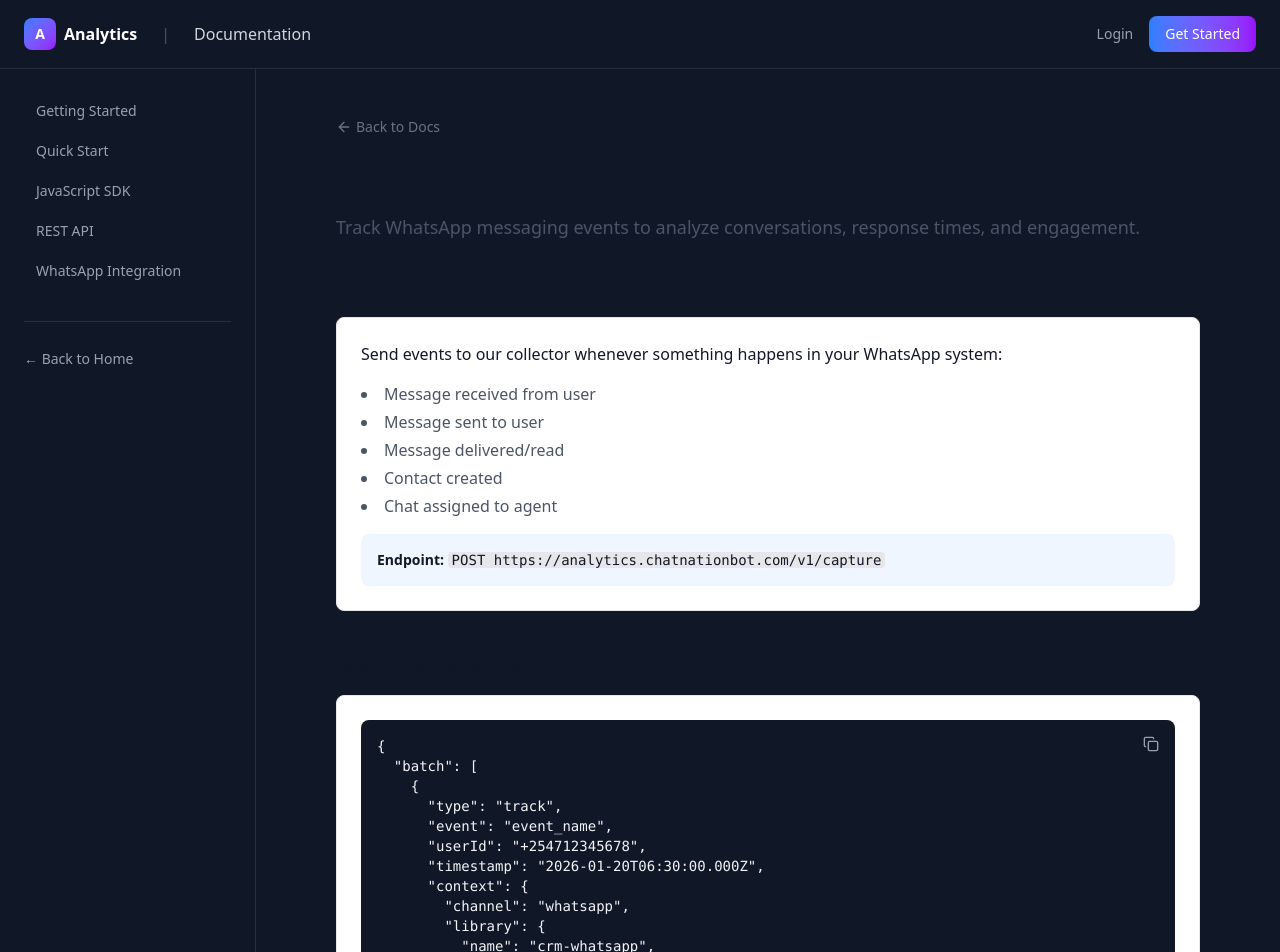
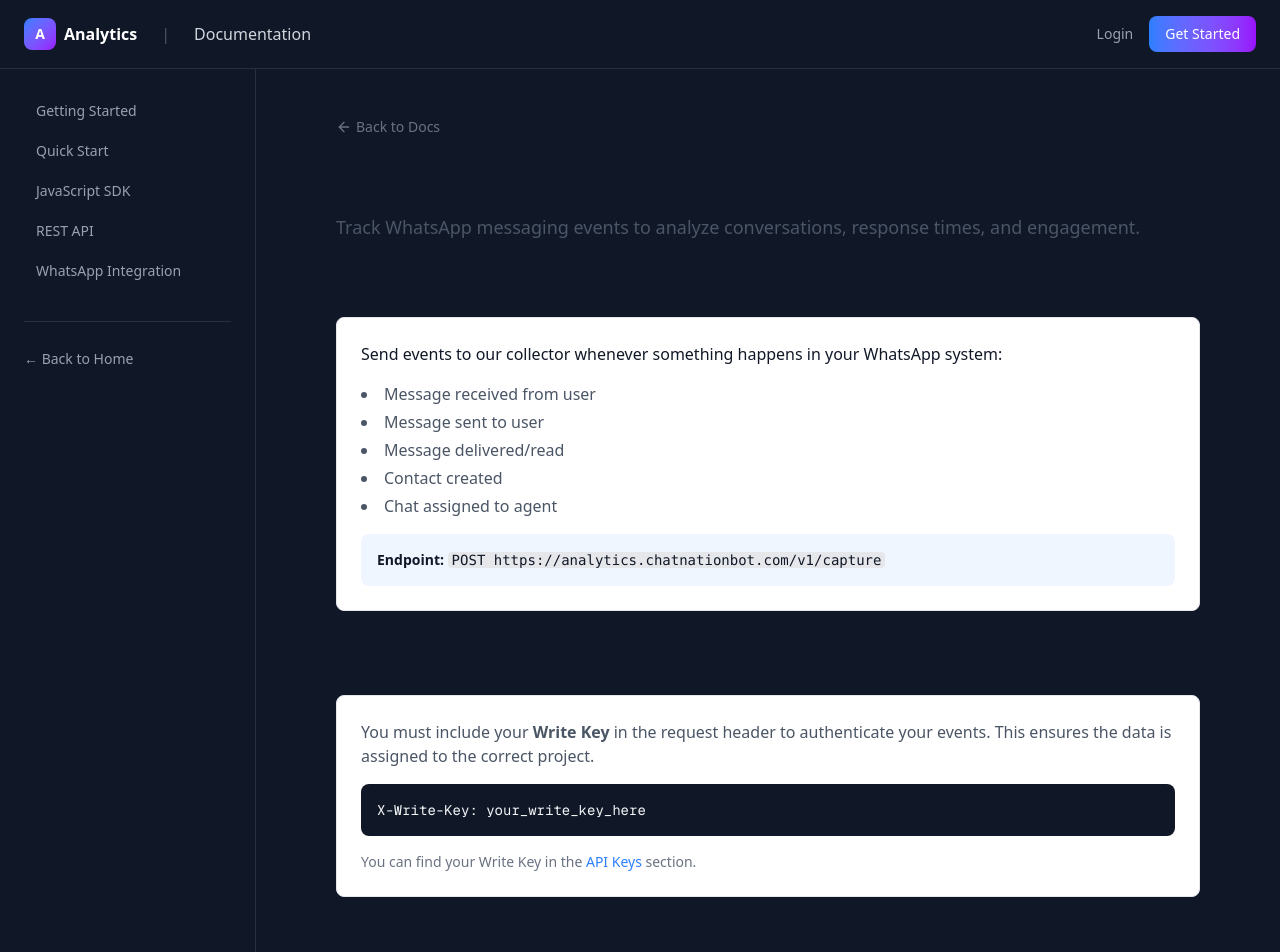
Before and after one commit to chatnationwork/analytics, a Next.js app in the folder packages/dashboard-ui/: page /docs/whatsapp in a window 1280 px wide. Shown: the top 952 px of the page. Built offline with nearby package versions, Linux system fonts and the light colour scheme.

Commit message:
feat: Add an authentication section to the WhatsApp documentation page.

```diff
--- a/packages/dashboard-ui/app/docs/whatsapp/page.tsx
+++ b/packages/dashboard-ui/app/docs/whatsapp/page.tsx
@@ -40,6 +40,23 @@ export default function WhatsAppDocsPage() {
               </code>
             </p>
           </div>
+        </div>
+      </section>
+
+      {/* Authentication */}
+      <section className="mb-10">
+        <h2 className="text-xl font-semibold text-gray-900 dark:text-white mb-4">Authentication</h2>
+        <div className="bg-white dark:bg-gray-800 rounded-lg border border-gray-200 dark:border-gray-700 p-6">
+          <p className="mb-4 text-gray-600 dark:text-gray-400">
+            You must include your <strong>Write Key</strong> in the request header to authenticate your events.
+            This ensures the data is assigned to the correct project.
+          </p>
+          <div className="bg-gray-900 text-gray-100 rounded-lg p-4 font-mono text-sm">
+            X-Write-Key: your_write_key_here
+          </div>
+          <p className="mt-4 text-sm text-gray-500">
+            You can find your Write Key in the <Link href="/settings/api-keys" className="text-blue-500 hover:underline">API Keys</Link> section.
+          </p>
         </div>
       </section>
 
```
